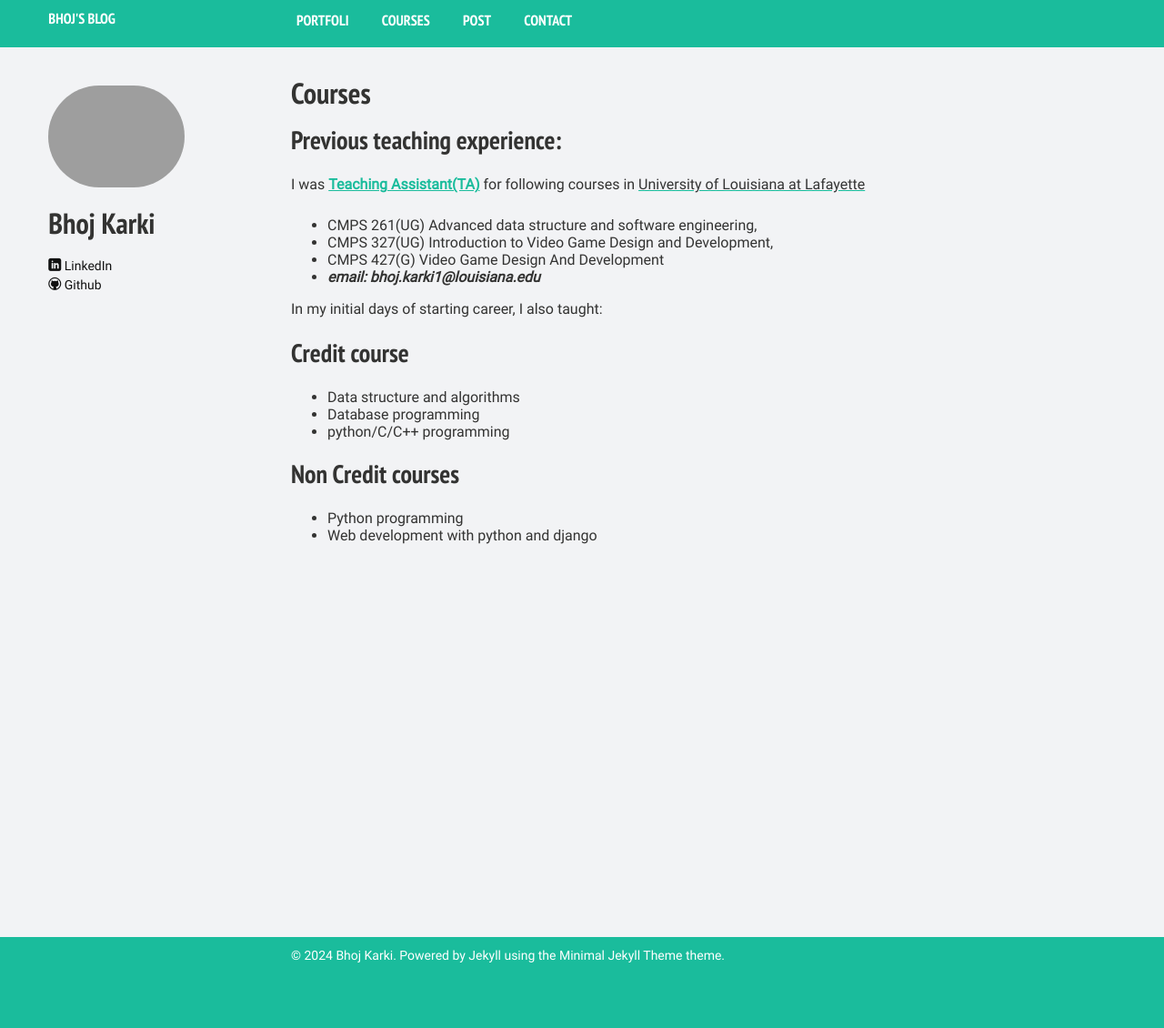
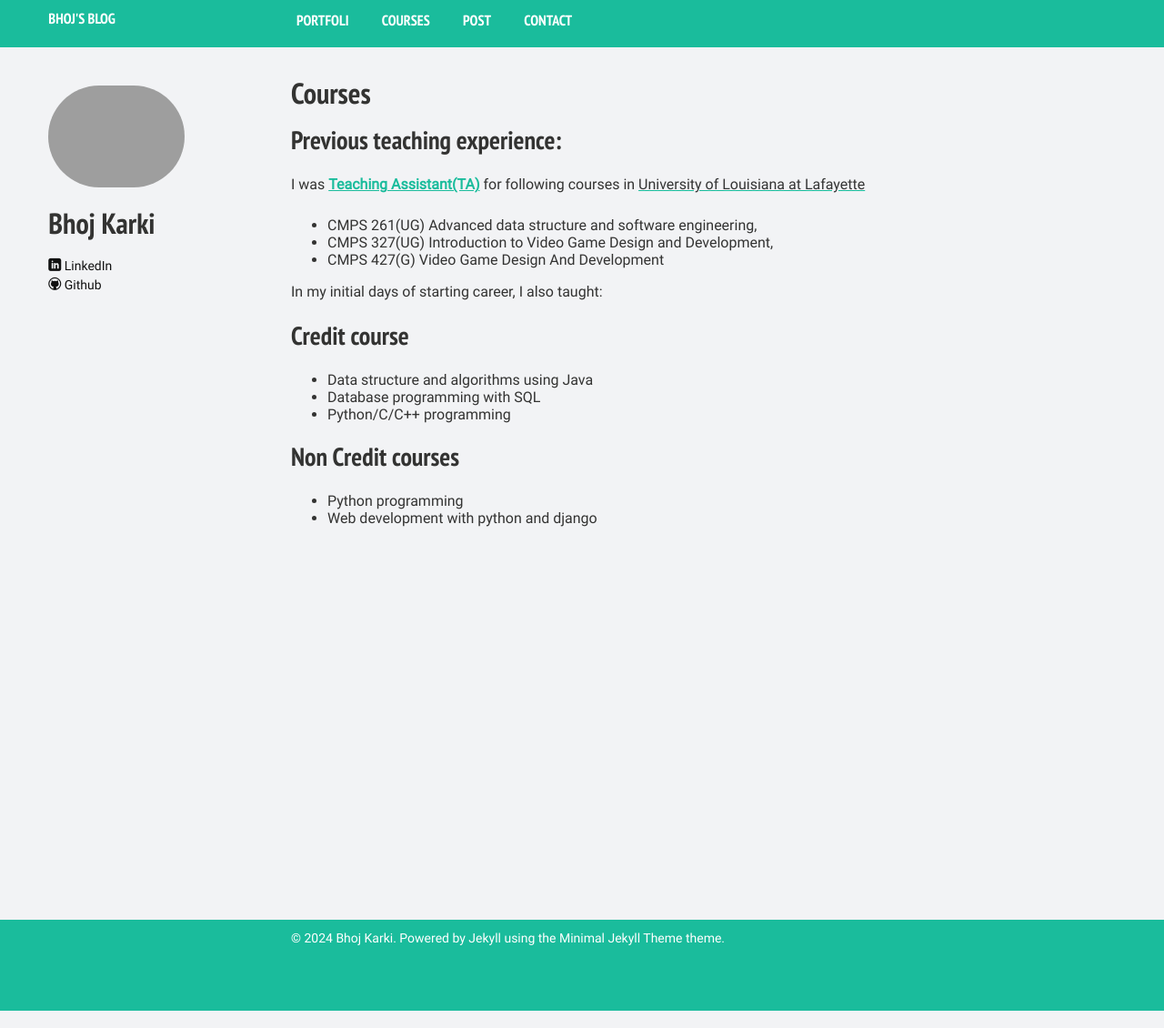
Before and after one commit to bhoj001/bhoj001.github.io, a Jekyll site: the page built from courses.md, in a window 1280 px wide. Shown: the whole page at 91% size. Built offline with Jekyll 4.4.1, drawn with Linux system fonts in a browser that asks for light colours; nearby versions of some CDN libraries; library files that are not in the unit come from our copies.

Commit message:
added changes

```diff
--- a/courses.md
+++ b/courses.md
@@ -15,15 +15,14 @@
 - CMPS 261(UG) Advanced data structure and software engineering,
 - CMPS 327(UG) Introduction to Video Game Design and Development,
 - CMPS 427(G) Video Game Design And Development
-- __<i>email: bhoj.karki1@louisiana.edu</i>__
 
 
 
 In my initial days of starting career, I also taught:
 ## Credit course
-- Data structure and algorithms
-- Database programming
-- python/C/C++ programming
+- Data structure and algorithms using Java
+- Database programming with SQL
+- Python/C/C++ programming
 
 
 ## Non Credit courses
```
Also changed, not shown: about.md (+1 -2 lines).
